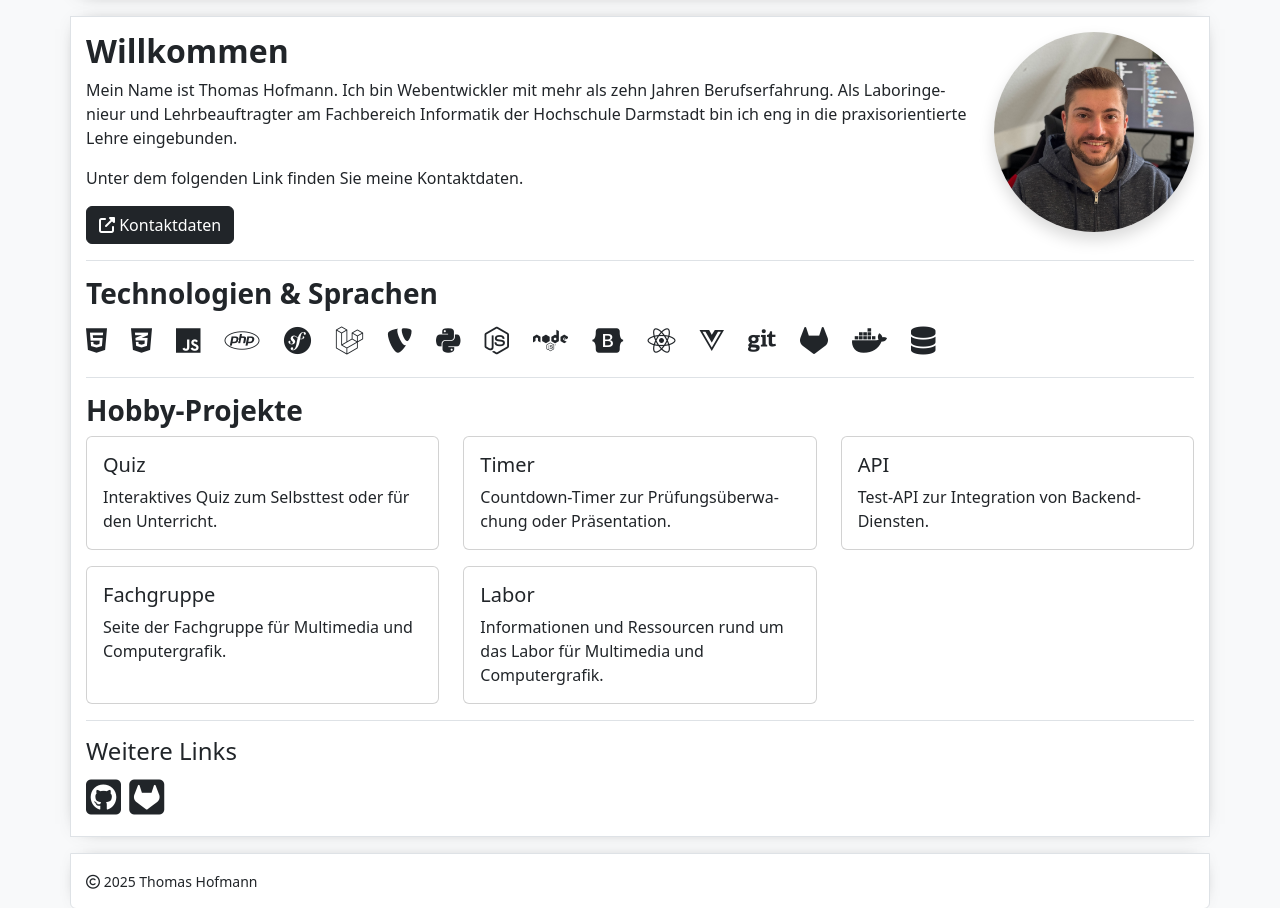
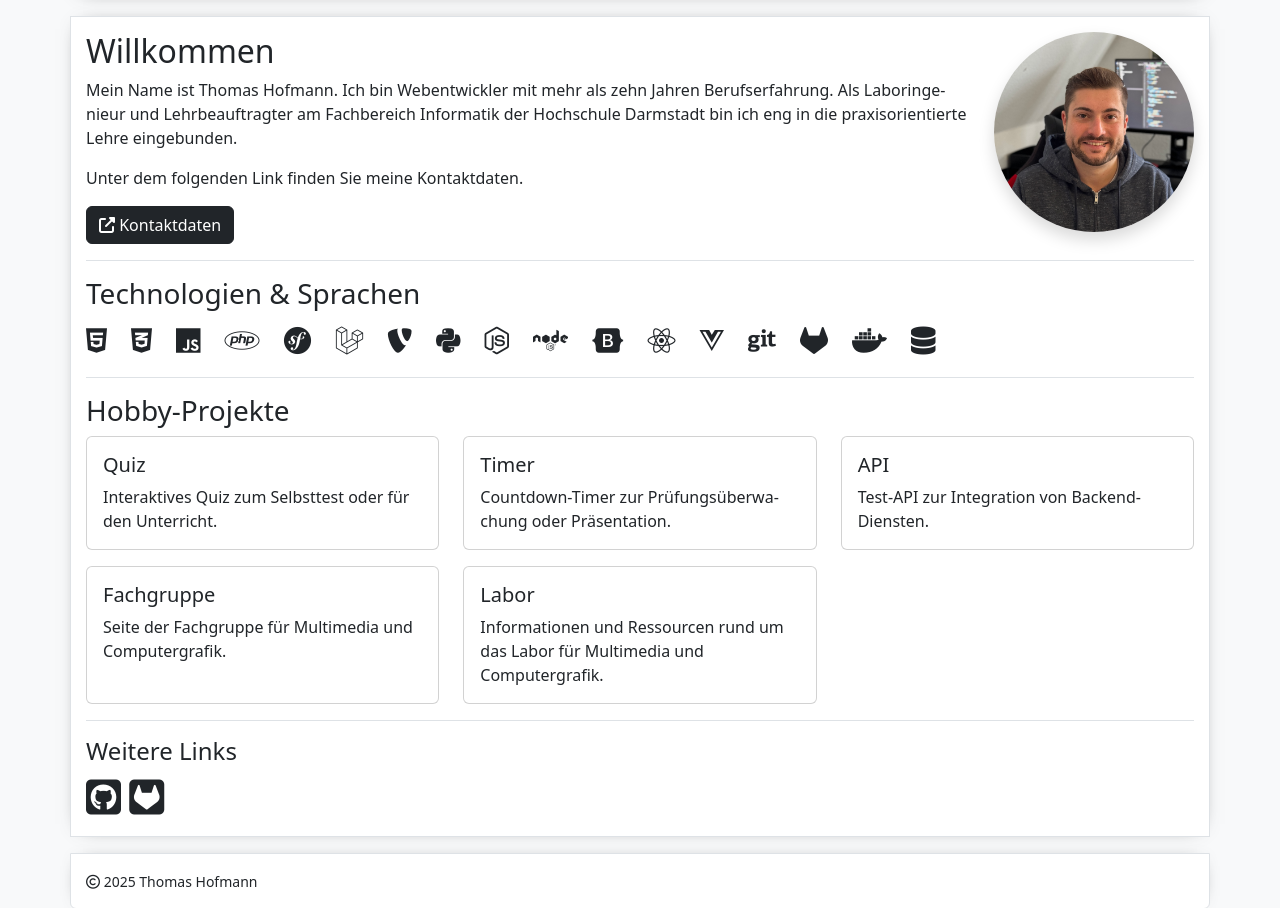
Before and after one commit to thomas-hofmann/portfolio, a PHP site: page / in a window 1280 px wide. Shown: the part 142-1050 px from the top of the page. Run offline with PHP 8.4, Linux system fonts and the light colour scheme.

Commit message:
h1 bold only

```diff
--- a/assets/css/base.css
+++ b/assets/css/base.css
@@ -2,7 +2,7 @@
     hyphens: auto;
 }
 
-h1, h2, h3 {
+h1 {
     font-weight: bold;
 }
 
```
